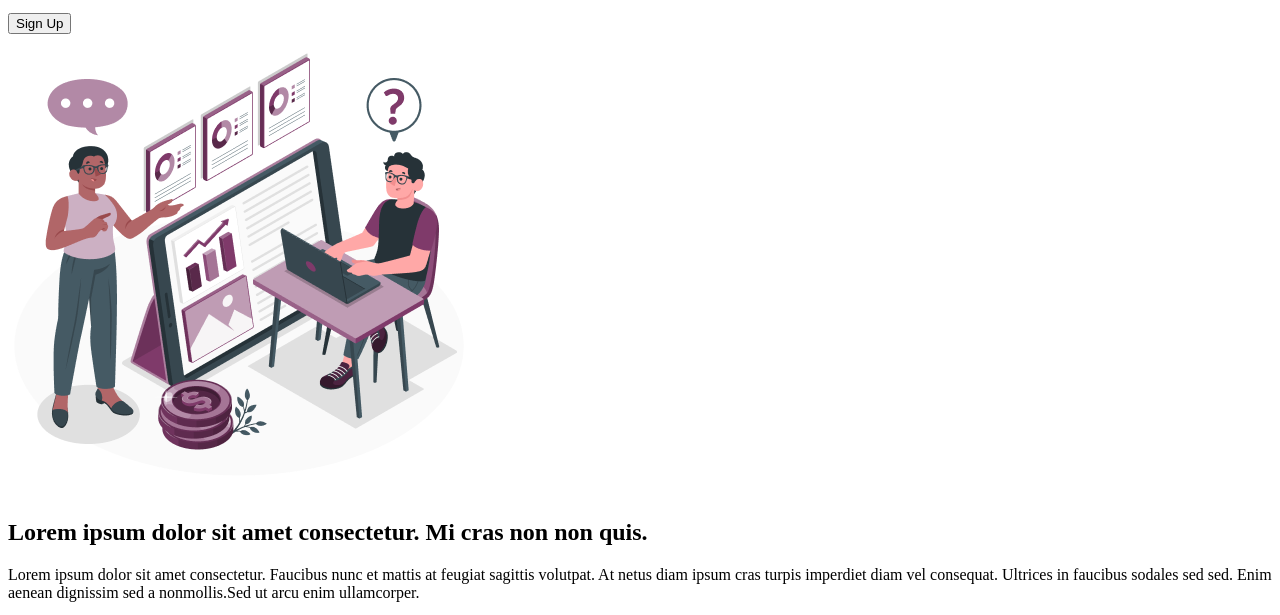
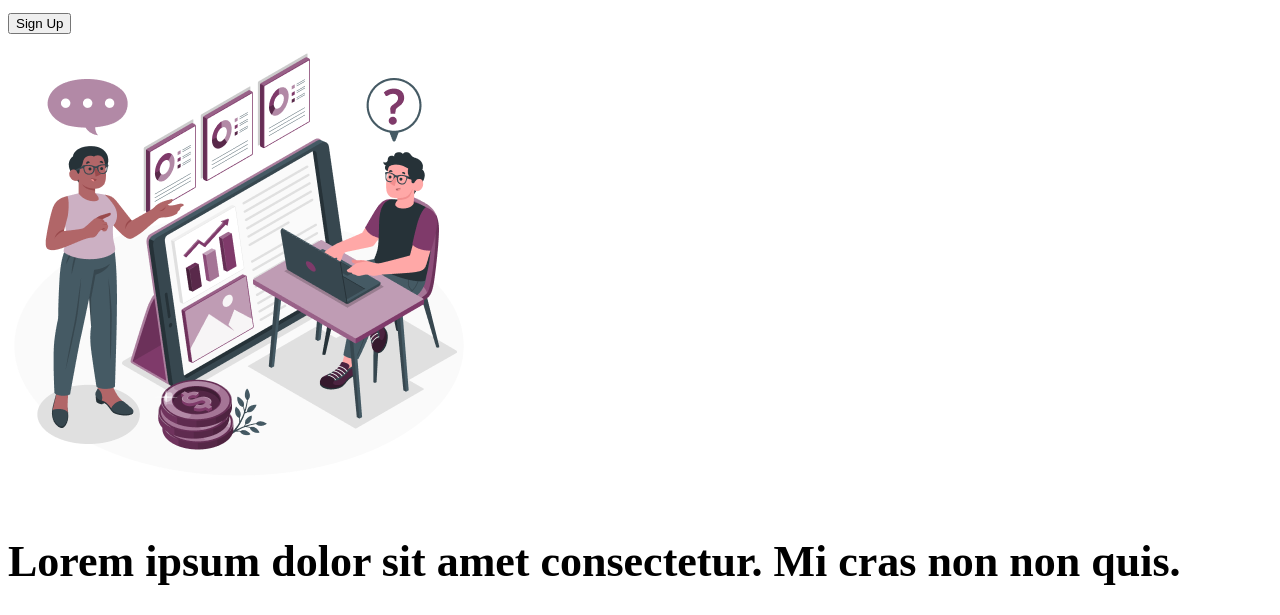
Before and after one commit to APilganchuk/parsel-test-task, a website built with Parcel: page src/index.html in a window 1280 px wide. Shown: the part 121-736 px from the top of the page. Built offline with nearby package versions, Linux system fonts and the light colour scheme.

Commit message:
fix styles

```diff
--- a/src/partials/main.html
+++ b/src/partials/main.html
@@ -26,7 +26,7 @@
     </picture>
 
     <div class="home__content">
-      <h1 class="home__title">Lorem ipsum dolor sit amet consectetur. Mi cras <span
+      <h1 class="home__title" style="font-size: 44px;">Lorem ipsum dolor sit amet consectetur. Mi cras <span
           class="home__title--underline active js-title" data-tab-name="home">non
           non quis</span>.</h1>
       <p class="home__description">
--- a/src/sass/components/_home.scss
+++ b/src/sass/components/_home.scss
@@ -46,7 +46,7 @@
   &__title {
     font-family: $font-family;
     font-weight: 700;
-    font-size: 28px;
+    font-size: 28px !important;
     line-height: 140%;
 
     margin-top: 0;
@@ -86,7 +86,7 @@
     }
 
     @include desktop {
-      font-size: 44px;
+      font-size: 44px !important;
     }
   }
 
--- a/src/sass/utils/_modern-normalize.scss
+++ b/src/sass/utils/_modern-normalize.scss
@@ -112,13 +112,6 @@ Add the correct font size in all browsers.
 
 small {
   font-size: 80%;
-}
-
-section h1,
-article h1,
-aside h1,
-nav h1 {
-  font-size: 2em;
 }
 
 /**
```
